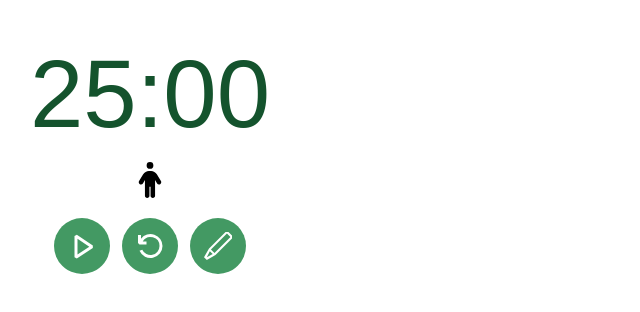
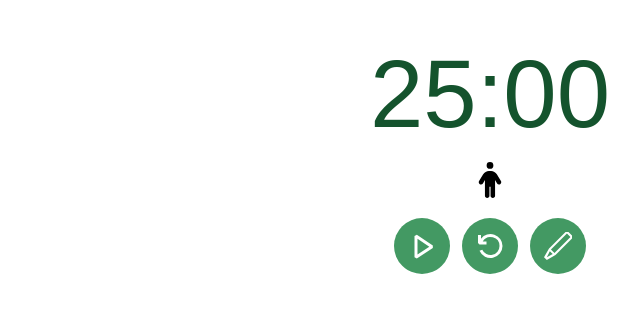
Before and after one commit to mynolog/pomodoro-timer, a React (Vite) app: page / in a window 1280 px wide. Shown: the part 240-552 px from the top of the page, without its empty margins (150-790 px from the left). Built offline with nearby package versions, Linux system fonts and the light colour scheme; a web font is replaced by a local one.

Commit message:
💄 style: 전역 스타일 수정

```diff
--- a/src/components/common/Button/Button.tsx
+++ b/src/components/common/Button/Button.tsx
@@ -3,7 +3,7 @@ import type { ReactNode } from 'react'
 type ButtonProps = {
   onClick: () => void
   children: ReactNode
-  disabled: boolean
+  disabled?: boolean
 }
 
 const Button = ({ onClick, children, disabled = false }: ButtonProps) => {
--- a/src/styles/index.css
+++ b/src/styles/index.css
@@ -7,3 +7,9 @@
 @tailwind base;
 @tailwind components;
 @tailwind utilities;
+
+#root {
+  display: flex;
+  align-items: center;
+  justify-content: center;
+}
```
